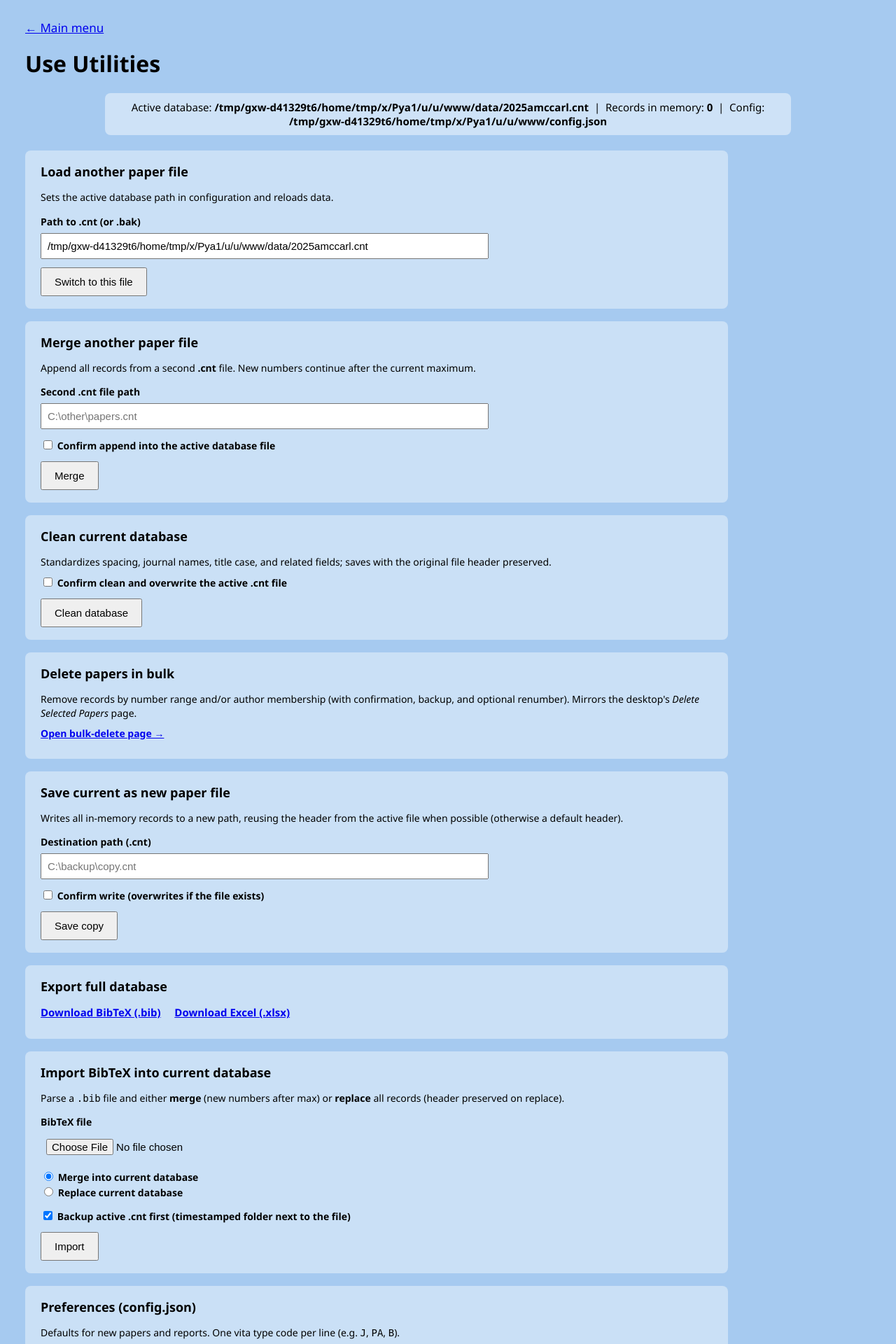
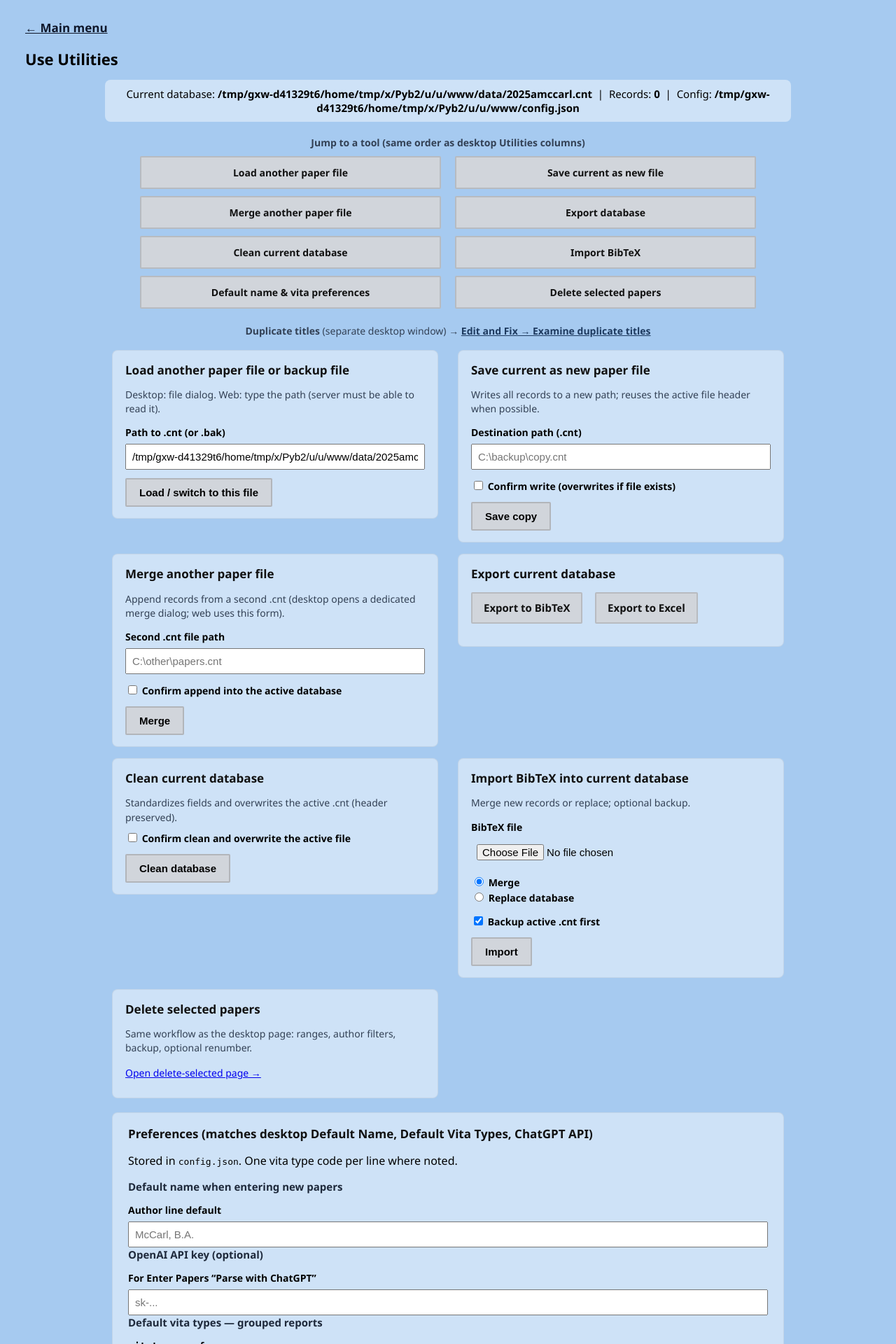
Before and after one commit to yanny2five/paperfile-web, a Flask app: page /utilities in a window 1280 px wide. Shown: the top 1920 px of the page at 70% size. Run offline with Flask 3, Linux system fonts and the light colour scheme.

Commit message:
Web UI: dashboard/utilities desktop parity; duplicate-titles link; parity test single-tree
- Dashboard: desktop-style exit note and Utilities pointer for DB switch
- Utilities: layout and preferences grouping; bridge to Edit and Fix duplicate titles
- Remove obsolete journals_and_people.html (hub + manage templates in use)
- Byte-identical parity test falls back to paperfile/modules when paperfile-web is absent

Co-authored-by: Cursor <cursoragent@cursor.com>

```diff
--- a/templates/dashboard.html
+++ b/templates/dashboard.html
@@ -139,8 +139,12 @@
         &nbsp;|&nbsp; Total entries: <strong>{{ entry_count }}</strong>
     </div>
 
+    {# Desktop mainpage: gray Exit button → app saves DB path then quits. Web: Exit returns to search; persist path via Utilities. #}
     <div class="exit-row">
-        <p style="margin: 0 0 10px 0; font-size: 15px; color: #333;">Close this tab when finished.</p>
+        <a href="{{ url_for('retrieve') }}">Exit</a>
+        <p style="margin: 12px 0 0 0; font-size: 14px; color: #334155; max-width: 520px; margin-left: auto; margin-right: auto;">
+            Same role as the desktop <strong>Exit</strong> button: leave the main menu. To switch the active database file before exiting, use <strong>Use Utilities</strong> first. You can close the browser tab when you are fully done.
+        </p>
     </div>
 </body>
 </html>
--- a/templates/utilities.html
+++ b/templates/utilities.html
@@ -3,31 +3,92 @@
 <head>
     <meta charset="utf-8">
     {% include '_ui_head.html' %}
-    <title>Utilities - Paperfile</title>
+    <title>Use Utilities - Paperfile</title>
     <style>
-        body { font-family: "Segoe UI", Arial, sans-serif; background: #a6caf0; margin: 0; padding: 28px 36px; }
-        h1 { margin-top: 0; }
-        h2 { font-size: 18px; margin-top: 0; }
+        body { font-family: "Segoe UI", "Microsoft YaHei UI", Arial, sans-serif; background: #a6caf0; margin: 0; padding: 28px 36px; }
+        h1 { margin-top: 0; font-size: 22px; }
+        h2 { font-size: 17px; margin-top: 0; color: #111; }
+        h3 { font-size: 15px; margin: 0 0 10px 0; color: #1e293b; }
         .nav { margin-bottom: 18px; font-size: 17px; }
-        .file-line { text-align: center; font-size: 15px; margin-bottom: 22px; padding: 10px; background: rgba(255,255,255,0.45); border-radius: 8px; max-width: 960px; margin-left: auto; margin-right: auto; }
-        section { background: rgba(255,255,255,0.4); padding: 18px 22px; border-radius: 8px; max-width: 960px; margin-bottom: 18px; }
-        section p { font-size: 14px; line-height: 1.45; margin: 8px 0; }
+        .nav a { font-weight: 600; color: #0f172a; }
+        .file-line { text-align: center; font-size: 15px; margin-bottom: 20px; padding: 10px; background: rgba(255,255,255,0.45); border-radius: 8px; max-width: 960px; margin-left: auto; margin-right: auto; }
+
+        /* Jump bar: same gray “tile” feel as desktop Utilities buttons */
+        .jump-label { font-size: 14px; font-weight: 700; color: #334155; margin-bottom: 10px; text-align: center; }
+        .jump-grid {
+            display: grid;
+            grid-template-columns: 1fr 1fr;
+            gap: 10px 20px;
+            max-width: 880px;
+            margin: 0 auto 22px;
+        }
+        .jump-grid a {
+            display: block;
+            text-align: center;
+            padding: 12px 14px;
+            font-size: 14px;
+            font-weight: 600;
+            color: #111;
+            background: #d1d5db;
+            border: 2px solid rgba(0,0,0,0.12);
+            border-radius: 2px;
+            text-decoration: none;
+        }
+        .jump-grid a:hover { background: #e5e7eb; }
+
+        /* Two columns like desktop Utilities (left / right button columns) */
+        .util-board {
+            display: grid;
+            grid-template-columns: 1fr 1fr;
+            gap: 16px 28px;
+            max-width: 960px;
+            margin: 0 auto;
+            align-items: start;
+        }
+        @media (max-width: 860px) {
+            .util-board { grid-template-columns: 1fr; }
+            .jump-grid { grid-template-columns: 1fr; }
+        }
+
+        section.tile {
+            background: rgba(255,255,255,0.45);
+            padding: 16px 18px;
+            border-radius: 8px;
+            border: 1px solid rgba(0,0,0,0.06);
+        }
+        section.tile p { font-size: 14px; line-height: 1.45; margin: 8px 0; color: #334155; }
         label { font-weight: 600; font-size: 14px; }
-        input[type="text"], input[type="file"], textarea { font-size: 15px; padding: 8px; margin-top: 6px; width: 100%; max-width: 640px; box-sizing: border-box; }
-        textarea { min-height: 88px; font-family: Consolas, monospace; }
-        button[type="submit"] { font-size: 15px; padding: 10px 18px; margin-top: 12px; cursor: pointer; }
+        input[type="text"], input[type="file"], textarea { font-size: 15px; padding: 8px; margin-top: 6px; width: 100%; max-width: 100%; box-sizing: border-box; }
+        textarea { min-height: 72px; font-family: Consolas, monospace; }
+        button[type="submit"] {
+            font-size: 15px; padding: 10px 18px; margin-top: 12px; cursor: pointer;
+            background: #d1d5db; border: 2px solid rgba(0,0,0,0.15); border-radius: 2px; font-weight: 600;
+        }
+        button[type="submit"]:hover { background: #e5e7eb; }
         .row { margin-top: 12px; }
-        .flash { padding: 12px 16px; border-radius: 6px; margin-bottom: 14px; max-width: 960px; font-size: 15px; }
+        .flash { padding: 12px 16px; border-radius: 6px; margin-bottom: 14px; max-width: 960px; font-size: 15px; margin-left: auto; margin-right: auto; }
         .flash.success { background: #d4edda; border: 1px solid #c3e6cb; color: #155724; }
         .flash.error { background: #f8d7da; border: 1px solid #f5c6cb; color: #721c24; }
         .flash.warning { background: #fff3cd; border: 1px solid #ffeeba; color: #856404; }
-        .exports a { display: inline-block; margin-right: 16px; font-weight: 600; font-size: 15px; }
+        .exports a {
+            display: inline-block; margin-right: 14px; margin-bottom: 8px; font-weight: 600; font-size: 15px;
+            padding: 10px 16px; background: #d1d5db; border: 2px solid rgba(0,0,0,0.12); border-radius: 2px; color: #111; text-decoration: none;
+        }
+        .exports a:hover { background: #e5e7eb; }
+        .prefs-wrap { max-width: 960px; margin: 20px auto 0; }
+        section.prefs { background: rgba(255,255,255,0.45); padding: 18px 22px; border-radius: 8px; border: 1px solid rgba(0,0,0,0.06); }
+        .exit-util { text-align: center; margin-top: 28px; }
+        .exit-util a {
+            display: inline-block; min-width: 400px; padding: 14px 24px; font-size: 16px; font-weight: 600; color: #111;
+            background: #c8c8c8; border: 2px solid rgba(0,0,0,0.12); border-radius: 2px; text-decoration: none;
+        }
+        .exit-util a:hover { background: #d4d4d4; }
+        @media (max-width: 500px) {
+            .exit-util a { min-width: unset; width: 100%; max-width: 400px; }
+        }
     </style>
 </head>
 <body>
-
-
-
 
 <div class="nav">
     <a href="{{ url_for('dashboard') }}">&larr; Main menu</a>
@@ -35,8 +96,8 @@
 <h1>Use Utilities</h1>
 
 <div class="file-line">
-        Active database: <strong>{{ db_path or "(none)" }}</strong>
-        &nbsp;|&nbsp; Records in memory: <strong>{{ entry_count }}</strong>
+    Current database: <strong>{{ db_path or "(none)" }}</strong>
+    &nbsp;|&nbsp; Records: <strong>{{ entry_count }}</strong>
     {% if config_path %}&nbsp;|&nbsp; Config: <strong>{{ config_path }}</strong>{% endif %}
 </div>
 
@@ -48,22 +109,56 @@
     {% endif %}
 {% endwith %}
 
-    <section>
-        <h2>Load another paper file</h2>
-        <p>Sets the active database path in configuration and reloads data.</p>
+<p class="jump-label">Jump to a tool (same order as desktop Utilities columns)</p>
+<div class="jump-grid">
+    <a href="#load">Load another paper file</a>
+    <a href="#saveas">Save current as new file</a>
+    <a href="#merge">Merge another paper file</a>
+    <a href="#export">Export database</a>
+    <a href="#clean">Clean current database</a>
+    <a href="#importbib">Import BibTeX</a>
+    <a href="#prefs">Default name &amp; vita preferences</a>
+    <a href="#deletebulk">Delete selected papers</a>
+</div>
+
+<p style="text-align: center; font-size: 14px; margin: 0 0 18px 0; max-width: 720px; margin-left: auto; margin-right: auto; color: #334155;">
+    <strong>Duplicate titles</strong> (separate desktop window) →
+    <a href="{{ url_for('edit_and_fix_entries') }}#titles" style="font-weight:600;color:#1e3a5f;">Edit and Fix → Examine duplicate titles</a>
+</p>
+
+<div class="util-board">
+    <section class="tile" id="load">
+        <h2>Load another paper file or backup file</h2>
+        <p>Desktop: file dialog. Web: type the path (server must be able to read it).</p>
         <form method="POST" action="{{ url_for('use_utilities') }}">
             <input type="hidden" name="action" value="switch_db">
             <div class="row">
                 <label for="database_path">Path to .cnt (or .bak)</label><br>
                 <input type="text" id="database_path" name="database_path" value="{{ db_path }}" placeholder="C:\path\to\file.cnt" autocomplete="off">
             </div>
-            <button type="submit">Switch to this file</button>
+            <button type="submit">Load / switch to this file</button>
         </form>
     </section>
 
-    <section>
+    <section class="tile" id="saveas">
+        <h2>Save current as new paper file</h2>
+        <p>Writes all records to a new path; reuses the active file header when possible.</p>
+        <form method="POST" action="{{ url_for('use_utilities') }}">
+            <input type="hidden" name="action" value="save_as">
+            <div class="row">
+                <label for="dest_path">Destination path (.cnt)</label><br>
+                <input type="text" id="dest_path" name="dest_path" placeholder="C:\backup\copy.cnt" autocomplete="off">
+            </div>
+            <div class="row">
+                <label><input type="checkbox" name="confirm" value="1"> Confirm write (overwrites if file exists)</label>
+            </div>
+            <button type="submit">Save copy</button>
+        </form>
+    </section>
+
+    <section class="tile" id="merge">
         <h2>Merge another paper file</h2>
-        <p>Append all records from a second <strong>.cnt</strong> file. New numbers continue after the current maximum.</p>
+        <p>Append records from a second .cnt (desktop opens a dedicated merge dialog; web uses this form).</p>
         <form method="POST" action="{{ url_for('use_utilities') }}">
             <input type="hidden" name="action" value="merge">
             <div class="row">
@@ -71,56 +166,33 @@
                 <input type="text" id="merge_path" name="merge_path" placeholder="C:\other\papers.cnt" autocomplete="off">
             </div>
             <div class="row">
-                <label><input type="checkbox" name="confirm" value="1"> Confirm append into the active database file</label>
+                <label><input type="checkbox" name="confirm" value="1"> Confirm append into the active database</label>
             </div>
             <button type="submit">Merge</button>
         </form>
     </section>
 
-    <section>
+    <section class="tile" id="export">
+        <h2>Export current database</h2>
+        <p class="exports">
+            <a href="{{ url_for('utilities_export_bibtex') }}">Export to BibTeX</a>
+            <a href="{{ url_for('utilities_export_xlsx') }}">Export to Excel</a>
+        </p>
+    </section>
+
+    <section class="tile" id="clean">
         <h2>Clean current database</h2>
-        <p>Standardizes spacing, journal names, title case, and related fields; saves with the original file header preserved.</p>
+        <p>Standardizes fields and overwrites the active .cnt (header preserved).</p>
         <form method="POST" action="{{ url_for('use_utilities') }}">
             <input type="hidden" name="action" value="clean">
-            <label><input type="checkbox" name="confirm" value="1"> Confirm clean and overwrite the active .cnt file</label><br>
+            <label><input type="checkbox" name="confirm" value="1"> Confirm clean and overwrite the active file</label><br>
             <button type="submit">Clean database</button>
         </form>
     </section>
 
-    <section>
-        <h2>Delete papers in bulk</h2>
-        <p>Remove records by number range and/or author membership (with confirmation, backup, and optional renumber).
-            Mirrors the desktop's <em>Delete Selected Papers</em> page.</p>
-        <p><a class="exports" href="{{ url_for('delete_selected_papers') }}" style="font-weight:600;">Open bulk-delete page &rarr;</a></p>
-    </section>
-
-    <section>
-        <h2>Save current as new paper file</h2>
-        <p>Writes all in-memory records to a new path, reusing the header from the active file when possible (otherwise a default header).</p>
-        <form method="POST" action="{{ url_for('use_utilities') }}">
-            <input type="hidden" name="action" value="save_as">
-            <div class="row">
-                <label for="dest_path">Destination path (.cnt)</label><br>
-                <input type="text" id="dest_path" name="dest_path" placeholder="C:\backup\copy.cnt" autocomplete="off">
-            </div>
-            <div class="row">
-                <label><input type="checkbox" name="confirm" value="1"> Confirm write (overwrites if the file exists)</label>
-            </div>
-            <button type="submit">Save copy</button>
-        </form>
-    </section>
-
-    <section>
-        <h2>Export full database</h2>
-        <p class="exports">
-            <a href="{{ url_for('utilities_export_bibtex') }}">Download BibTeX (.bib)</a>
-            <a href="{{ url_for('utilities_export_xlsx') }}">Download Excel (.xlsx)</a>
-        </p>
-    </section>
-
-    <section>
+    <section class="tile" id="importbib">
         <h2>Import BibTeX into current database</h2>
-        <p>Parse a <code>.bib</code> file and either <strong>merge</strong> (new numbers after max) or <strong>replace</strong> all records (header preserved on replace).</p>
+        <p>Merge new records or replace; optional backup.</p>
         <form method="POST" action="{{ url_for('use_utilities') }}" enctype="multipart/form-data">
             <input type="hidden" name="action" value="import_bibtex">
             <div class="row">
@@ -128,49 +200,58 @@
                 <input type="file" id="bib_file" name="bib_file" accept=".bib,.txt">
             </div>
             <div class="row">
-                <label><input type="radio" name="bib_mode" value="merge" checked> Merge into current database</label><br>
-                <label><input type="radio" name="bib_mode" value="replace"> Replace current database</label>
+                <label><input type="radio" name="bib_mode" value="merge" checked> Merge</label><br>
+                <label><input type="radio" name="bib_mode" value="replace"> Replace database</label>
             </div>
             <div class="row">
-                <label><input type="checkbox" name="backup" value="1" checked> Backup active .cnt first (timestamped folder next to the file)</label>
+                <label><input type="checkbox" name="backup" value="1" checked> Backup active .cnt first</label>
             </div>
             <button type="submit">Import</button>
         </form>
     </section>
 
-    <section>
-        <h2>Preferences (config.json)</h2>
-        <p>Defaults for new papers and reports. One vita type code per line (e.g. <code>J</code>, <code>PA</code>, <code>B</code>).</p>
+    <section class="tile" id="deletebulk">
+        <h2>Delete selected papers</h2>
+        <p>Same workflow as the desktop page: ranges, author filters, backup, optional renumber.</p>
+        <p><a class="exports" href="{{ url_for('delete_selected_papers') }}" style="display:inline-block;margin-top:8px;">Open delete-selected page →</a></p>
+    </section>
+</div>
+
+<div class="prefs-wrap" id="prefs">
+    <section class="prefs">
+        <h2>Preferences (matches desktop Default Name, Default Vita Types, ChatGPT API)</h2>
+        <p>Stored in <code>config.json</code>. One vita type code per line where noted.</p>
         <form method="POST" action="{{ url_for('use_utilities') }}">
             <input type="hidden" name="action" value="save_prefs">
+            <h3>Default name when entering new papers</h3>
             <div class="row">
-                <label for="default_name">Default name when entering new papers</label><br>
+                <label for="default_name">Author line default</label><br>
                 <input type="text" id="default_name" name="default_name" value="{{ default_name }}" placeholder="McCarl, B.A." autocomplete="off">
             </div>
+            <h3>OpenAI API key (optional)</h3>
             <div class="row">
-                <label for="openai_api_key">OpenAI API key (optional)</label><br>
+                <label for="openai_api_key">For Enter Papers “Parse with ChatGPT”</label><br>
                 <input type="text" id="openai_api_key" name="openai_api_key" value="{{ openai_api_key }}" placeholder="sk-..." autocomplete="off">
             </div>
+            <h3>Default vita types — grouped reports</h3>
             <div class="row">
-                <label for="vita_codes">Default vita types for grouped output (one code per line)</label><br>
-                <textarea id="vita_codes" name="vita_codes" rows="8" cols="40">{{ vita_codes_text }}</textarea>
-                <div style="font-size: 0.85em; color: #555;">
-                    Used by the Group Out Form report to determine which vita types are pre-checked.
-                    Matches the desktop <code>vitatype_preference</code> config key.
+                <label for="vita_codes"><code>vitatype_preference</code></label><br>
+                <textarea id="vita_codes" name="vita_codes" rows="6">{{ vita_codes_text }}</textarea>
             </div>
-            </div>
+            <h3>Default vita types — merge / detailed reports</h3>
             <div class="row">
-                <label for="merge_vita_codes">Default vita types for merge / detailed reports (one code per line)</label><br>
-                <textarea id="merge_vita_codes" name="merge_vita_codes" rows="8" cols="40">{{ merge_vita_codes_text }}</textarea>
-                <div style="font-size: 0.85em; color: #555;">
-                    Used by Merge Database and the desktop "Default Vita Types" page.
-                    Matches the desktop <code>merge_vitatype_preference</code> config key.
-                    Leave blank to keep the existing value.
-                </div>
+                <label for="merge_vita_codes"><code>merge_vitatype_preference</code></label><br>
+                <textarea id="merge_vita_codes" name="merge_vita_codes" rows="6">{{ merge_vita_codes_text }}</textarea>
             </div>
             <button type="submit">Save preferences</button>
         </form>
     </section>
+</div>
+
+<div class="exit-util">
+    <a href="{{ url_for('dashboard') }}">Exit</a>
+    <p style="margin-top: 14px; font-size: 14px; color: #334155;">Returns to the main menu (same idea as desktop Utilities Exit).</p>
+</div>
 
 </body>
 </html>
```
Also changed, not shown: templates/journals_and_people.html (deleted, +0 -203 lines), tests/parity/test_byte_identical_modules.py (+3 -1 lines). Lines whose indentation alone changed are shown as unchanged.
